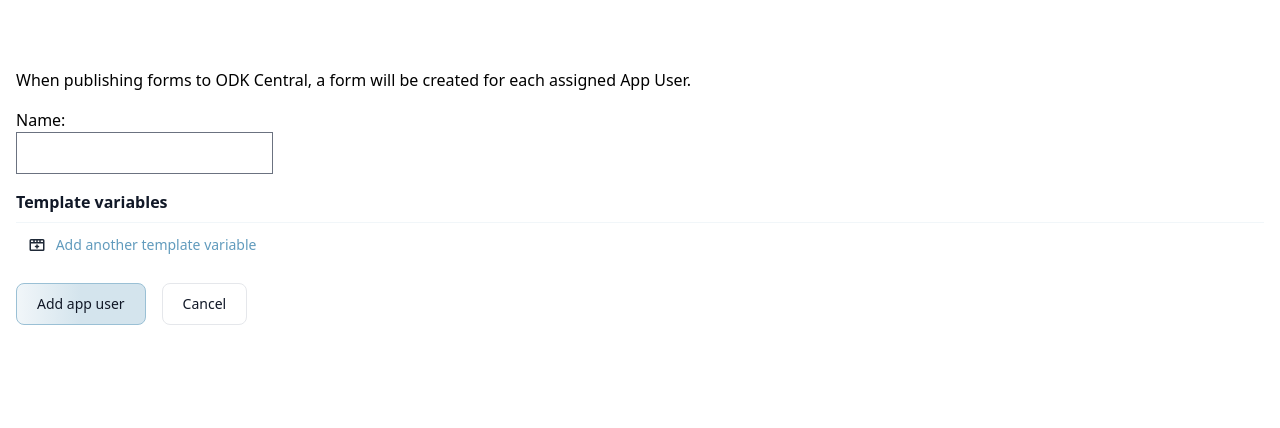
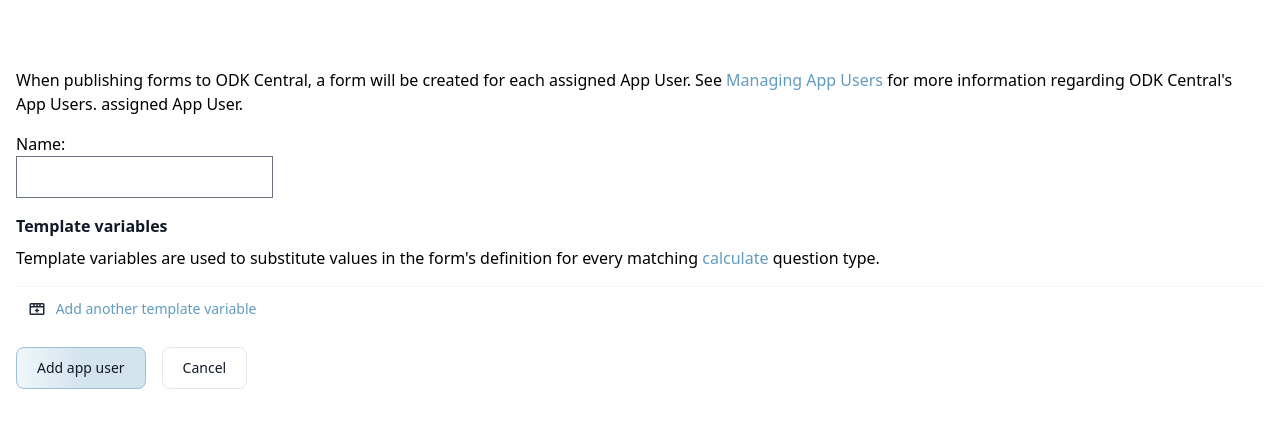
Before and after one commit to caktus/publish-mdm, a Django app: template config/templates/odk_publish/change_app_user.html in a window 1280 px wide. Shown: the part 60-488 px from the top of the page. Run offline with Django 4.2, Linux system fonts and the light colour scheme; the template is opened without the code that fills it: values that come from a table or form of the project are taken from there, others are empty; style sheets or scripts are compiled from the project's sources; parts of the project's set-up code (start-up, migrations or seed data) failed here and were passed over; some libraries are stand-ins or nearby versions.

Commit message:
Apply suggestions from code review
Co-authored-by: Colin Copeland <copelco@caktusgroup.com>

```diff
--- a/config/templates/odk_publish/change_app_user.html
+++ b/config/templates/odk_publish/change_app_user.html
@@ -9,6 +9,10 @@
 {% block content %}
     <p class="mb-4 dark:text-gray-400">
         When publishing forms to ODK Central, a form will be created for each
+        assigned App User. See <a
+        href="https://docs.getodk.org/central-users/#managing-app-users"
+        target="_blank" class="text-primary-600 hover:underline">Managing App
+        Users</a> for more information regarding ODK Central's App Users.
         assigned App User.
     </p>
     <form method="post">
@@ -24,6 +28,12 @@
             {% endfor %}
         </div>
         <h3 class="font-semibold text-gray-900 dark:text-white mb-2">Template variables</h3>
+        <p class="mb-4 dark:text-gray-400">
+            Template variables are used to substitute values in the form's
+            definition for every matching <a class="text-primary-600 hover:underline"
+            href="https://docs.getodk.org/form-logic/#calculations"
+            target="_blank">calculate</a> question type.
+        </p>
         {{ variables_formset.management_form }}
         {% with num_cols=variables_formset.empty_form.visible_fields|length %}
             <table class="mb-4 text-left w-full h-full text-sm text-gray-500 dark:text-gray-400 dark:bg-gray-800">
```
